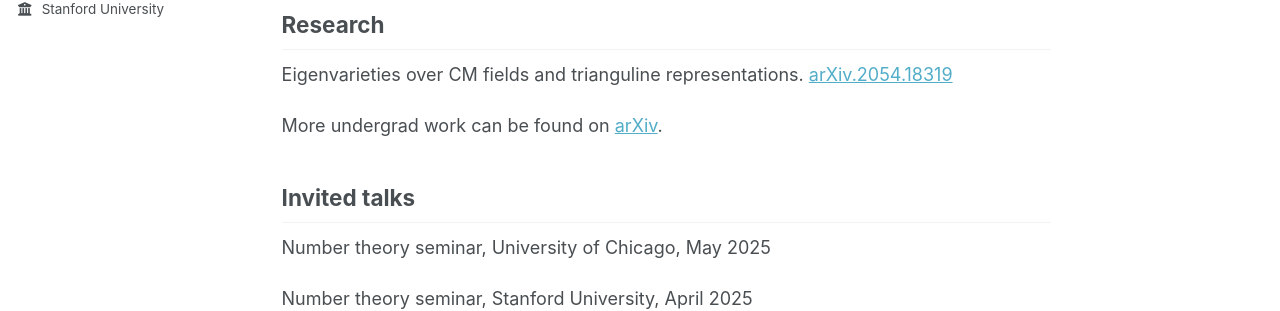
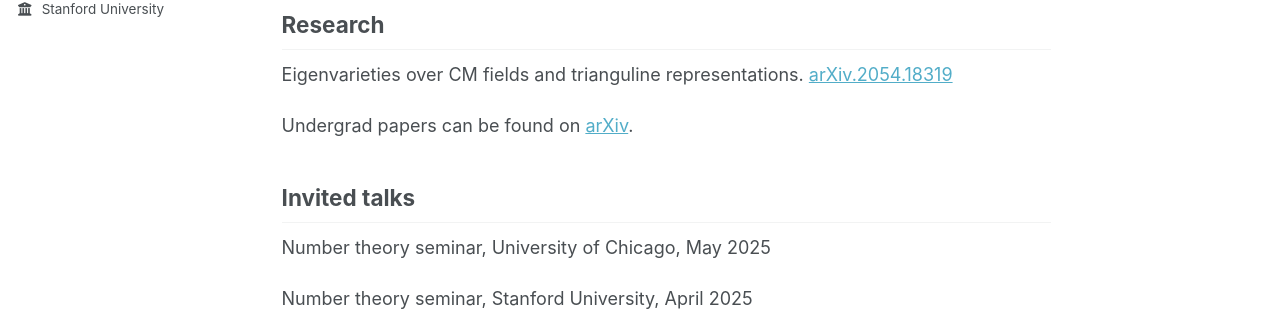
Before and after one commit to mcvaughanald/mcvaughanald.github.io, a Jekyll site: the page built from _pages/about.md, in a window 1280 px wide and 1151 px high. Shown: the part 384-695 px from the top of the window. Built offline with Jekyll 4.4.1, drawn with Linux system fonts in a browser that asks for light colours.

Commit message:
Update about.md

```diff
--- a/_pages/about.md
+++ b/_pages/about.md
@@ -16,7 +16,7 @@ I can be reached at firstinitial k lastinitial at stanford dot edu.
 ## Research
 Eigenvarieties over CM fields and trianguline representations. [arXiv.2054.18319](https://arxiv.org/abs/2504.18319)
 
-More undergrad work can be found on [arXiv](https://arxiv.org/search/?query=McDonald%2C+Vaughan&searchtype=author&abstracts=show&order=-announced_date_first&size=50).
+Undergrad papers can be found on [arXiv](https://arxiv.org/search/?query=McDonald%2C+Vaughan&searchtype=author&abstracts=show&order=-announced_date_first&size=50).
 
 
 
```
